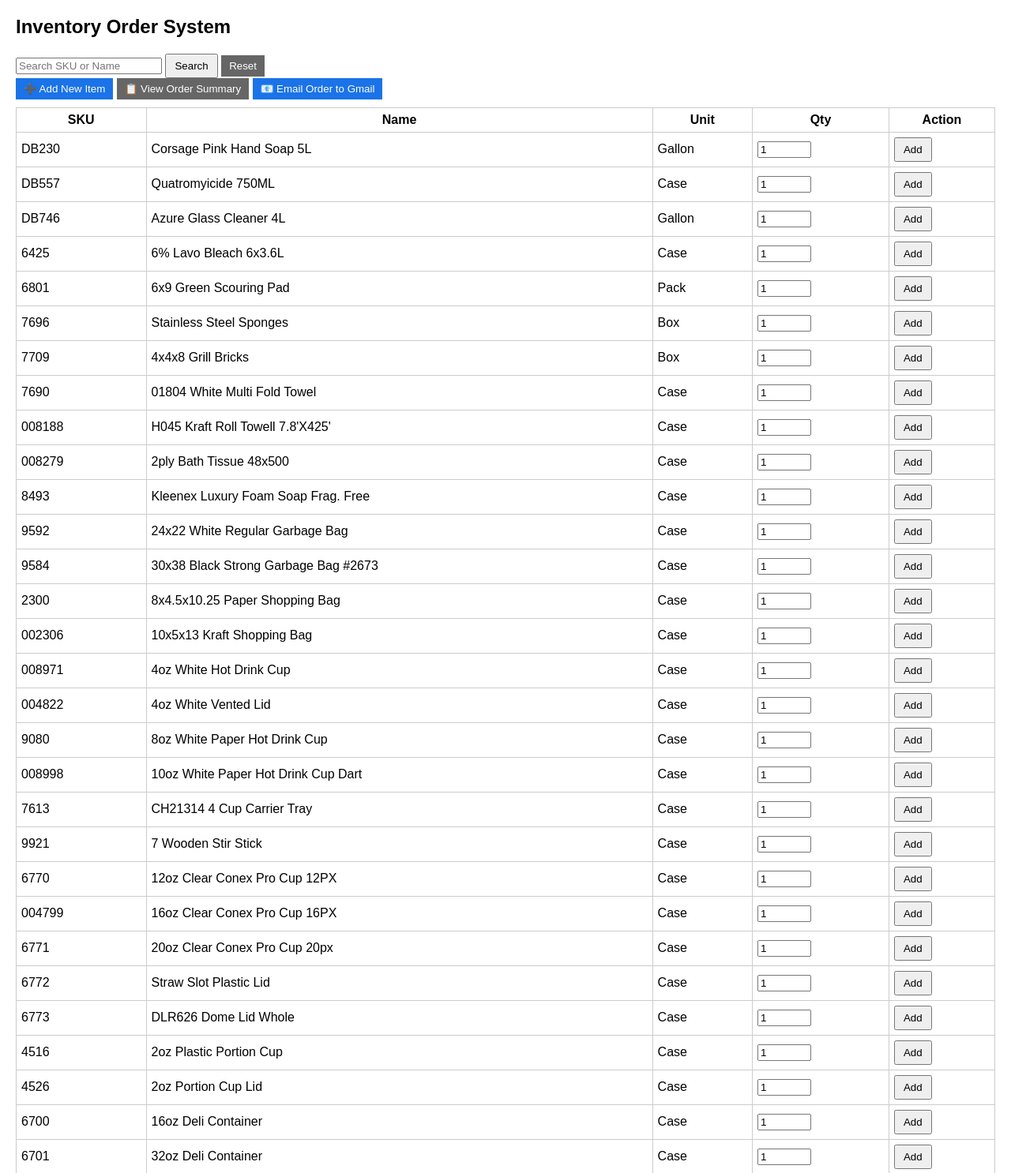
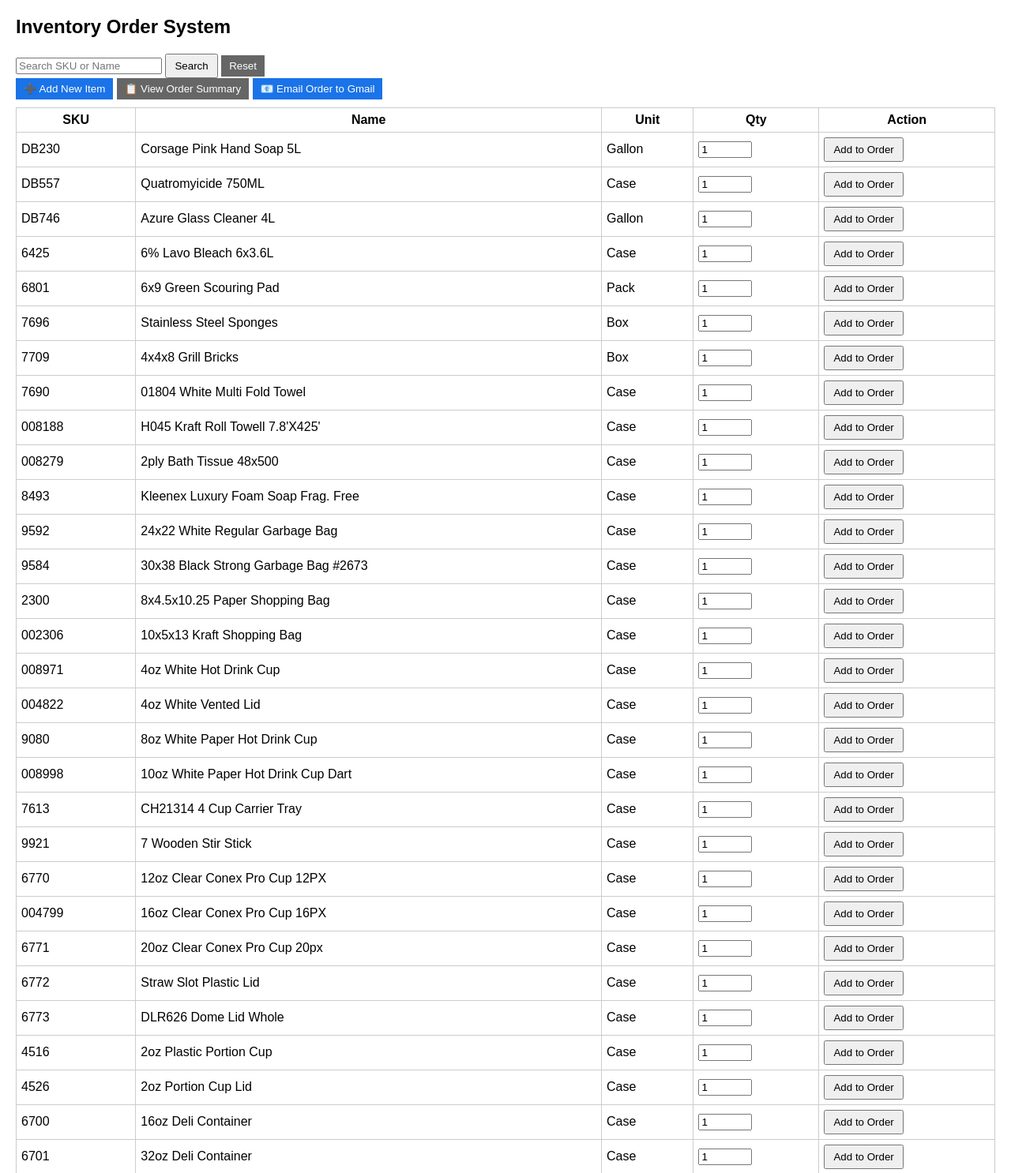
Before and after one commit to joacotol/redchurch_inventory_system, a Flask app: page / in a window 1280 px wide. Shown: the top 1486 px of the page at 79% size. Run offline with Flask 3, Linux system fonts and the light colour scheme.

Commit message:
Changed Add to Add to Order

```diff
--- a/templates/index.html
+++ b/templates/index.html
@@ -65,7 +65,7 @@
             <input type="number" name="qty" value="1" min="1" class="inline-input">
     </td>
     <td>
-            <button>Add</button>
+            <button>Add to Order</button>
         </form>
     </td>
 </tr>
```
